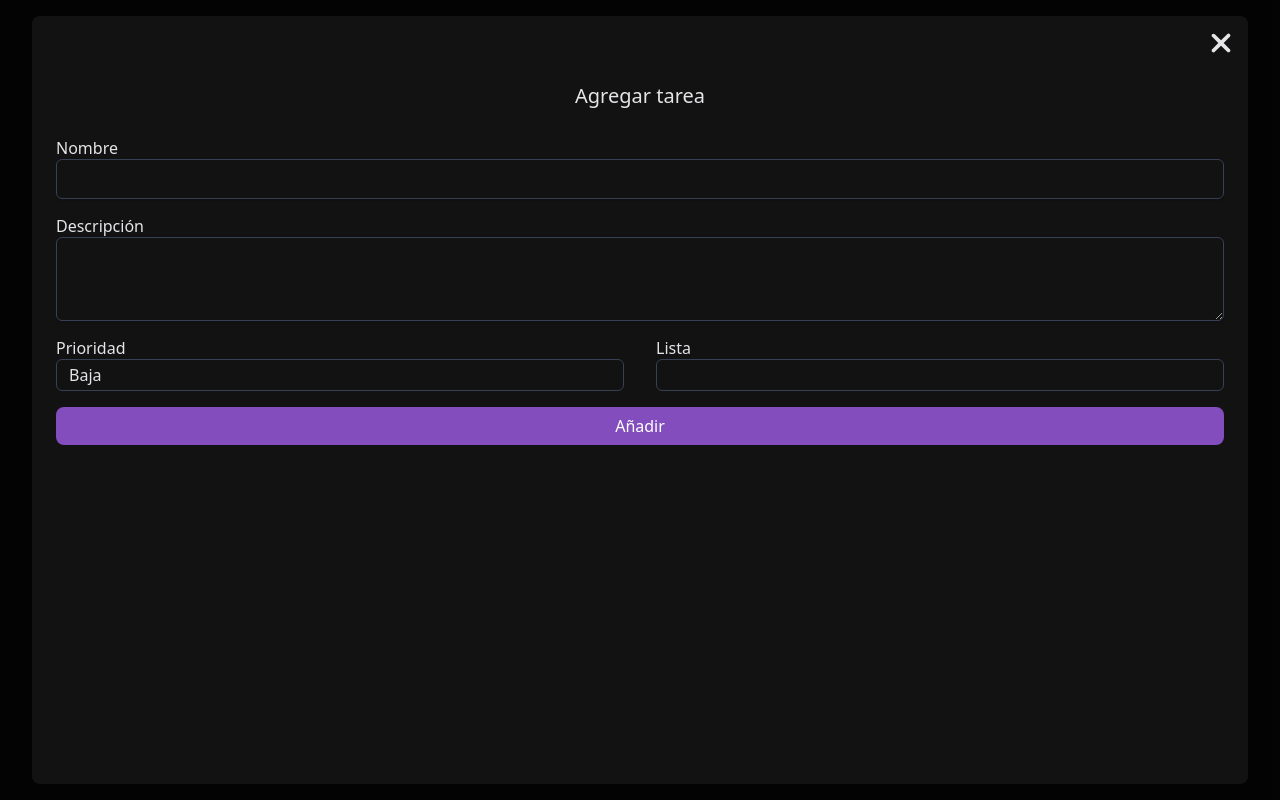
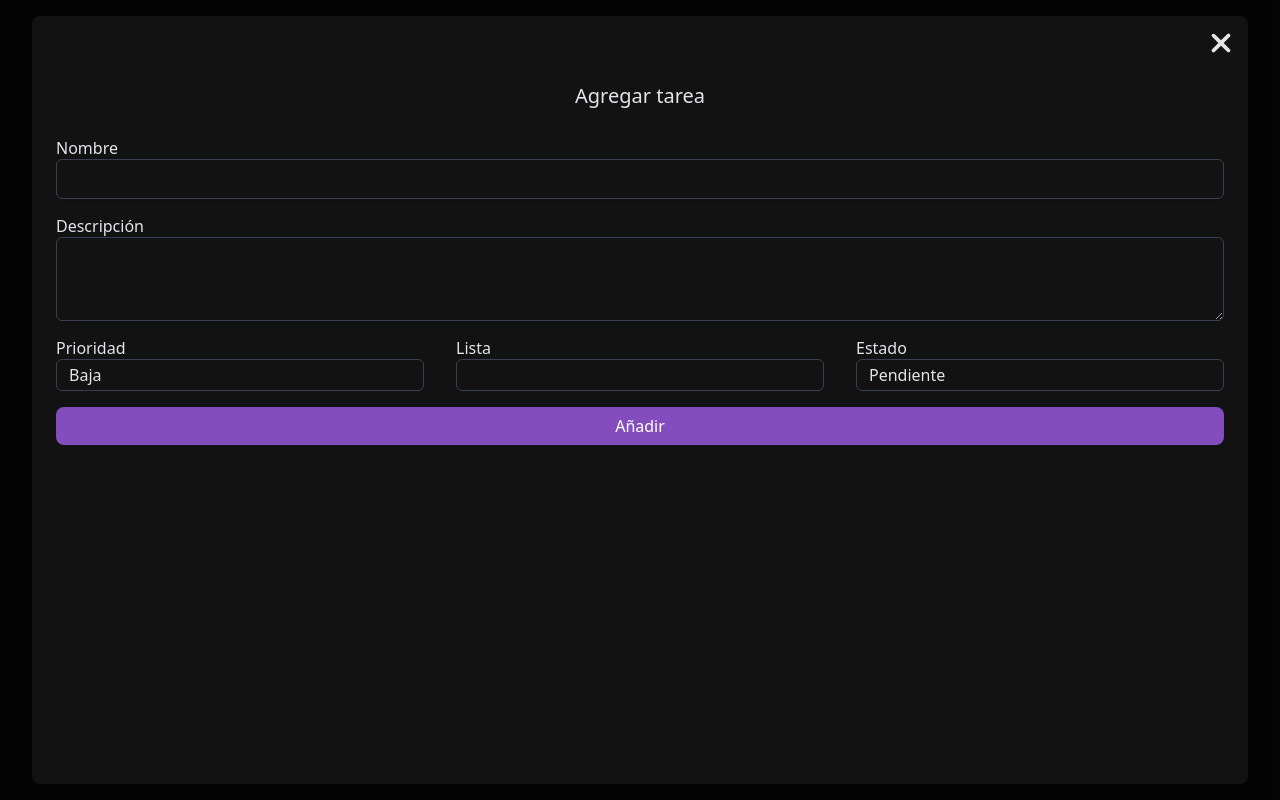
Before and after one commit to aitorlevi/crud-todo-tasks, a React (Vite) app: page / in a window 1280 px wide. Both pictures are taken after a click on the button "Crear tarea". Built offline with nearby package versions, Linux system fonts and the light colour scheme.

Commit message:
feat: implement task context; refactor task state management; update task creation and update components

```diff
--- a/src/App.jsx
+++ b/src/App.jsx
@@ -6,7 +6,7 @@ import Modal from "./components/Modal";
 import CreateTaskList from "./components/CreateTaskList";
 import TaskList from "./components/TaskList";
 import Button from "./components/Button";
-import TaskContext from "./contexts/TaskContext";
+import { TaskContext } from "./contexts/TaskContext";
 
 function generateId() {
   return new Date().getTime();
@@ -22,7 +22,13 @@ function App() {
 
   function renderForm() {
     if (contentModal === "createTask") {
-      return <CreateTask taskLists={taskLists} onCreateTask={createTask} />;
+      return (
+        <CreateTask
+          taskLists={taskLists}
+          onCreateTask={createTask}
+          onClose={closeModal}
+        />
+      );
     } else if (contentModal === "createTaskList") {
       return (
         <CreateTaskList
@@ -49,7 +55,6 @@ function App() {
     newTask.id = generateId();
     newTask.order = taskList.length;
     newTask.date = new Date().toISOString();
-    newTask.status = "pending";
     taskList.tasks.push(newTask);
     setTaskLists((a) => [
       ...a.slice(0, taskListIndex),
@@ -63,14 +68,15 @@ function App() {
   function updateTask(updatedTask) {
     let taskListId;
     for (let list of taskLists) {
-      if (list.tasks.find((task) => task.id === updatedTask.id)) return list.id;
+      if (list.tasks.find((task) => task.id === updatedTask.id))
+        taskListId = list.id;
     }
     const taskListIndex = taskLists.findIndex(
       (list) => list.id === updatedTask.list,
     );
     const taskList = { ...taskLists[taskListIndex] };
     const taskIndex = taskList.tasks.findIndex(
-      (task) => task.id === updateTask.id,
+      (task) => task.id === updatedTask.id,
     );
     if (taskListId === updatedTask.list) {
       taskList.tasks[taskIndex] = updatedTask;
@@ -81,23 +87,24 @@ function App() {
       ]);
     } else {
       taskList.tasks.splice(taskIndex, 1);
+
       setTaskLists((a) => [
         ...a.slice(0, taskListIndex),
         taskList,
         ...a.slice(taskListIndex + 1),
       ]);
       const newTaskListIndex = taskLists.findIndex(
-        (list) => list.id === updateTask.list,
+        (list) => list.id === updatedTask.list,
       );
       const newTaskList = { ...taskLists[newTaskListIndex] };
-      newTaskList.tasks.push(updateTask);
+      newTaskList.tasks.push(updatedTask);
       setTaskLists((a) => [
         ...a.slice(0, taskListIndex),
         newTaskList,
         ...a.slice(taskListIndex + 1),
       ]);
     }
-    closeModal();
+    return true;
   }
 
   return (
--- a/src/components/CreateTask.jsx
+++ b/src/components/CreateTask.jsx
@@ -1,12 +1,13 @@
 import React from "react";
 import TaskForm from "./TaskForm";
 
-export default function CreateTask({ taskLists, onCreateTask }) {
+export default function CreateTask({ taskLists, onCreateTask, onClose }) {
   return (
     <TaskForm
       taskLists={taskLists}
       onSubmit={onCreateTask}
       submitLabel="Añadir"
+      onClose={onClose}
     />
   );
 }
--- a/src/components/Task.jsx
+++ b/src/components/Task.jsx
@@ -1,6 +1,6 @@
 import React from "react";
 import {
-  getStatus,
+  getState,
   getPriorities,
   getTaskBackground,
   getPriorityColor,
@@ -11,6 +11,7 @@ import UpdateTask from "./UpdateTask";
 
 export default function Task({ data }) {
   const { contentModal, openModal, closeModal } = useModal();
+
   return (
     <>
       <article
@@ -18,9 +19,9 @@ export default function Task({ data }) {
         className="bg-background-surface flex min-w-4/5 flex-col gap-1 rounded-sm py-2 pr-2 pl-3 backdrop-grayscale"
       >
         <span
-          className={`${getTaskBackground(data.status)} text-background-main w-fit self-end rounded-sm px-2 py-0.5 text-end text-xs`}
+          className={`${getTaskBackground(data.state)} text-background-main w-fit self-end rounded-sm px-2 py-0.5 text-end text-xs`}
         >
-          {getStatus(data.status)}
+          {getState(data.state)}
         </span>
         <h4 className="">{data.title}</h4>
         <span className="text-text-secondary mb-2 flex-1">
@@ -43,7 +44,7 @@ export default function Task({ data }) {
       </article>
       {contentModal && (
         <Modal onClose={closeModal}>
-          <UpdateTask task={data} />
+          <UpdateTask task={data} onClose={closeModal} />
         </Modal>
       )}
     </>
--- a/src/components/TaskForm.jsx
+++ b/src/components/TaskForm.jsx
@@ -1,5 +1,5 @@
 import React from "react";
-import { PRIORITIES } from "../utils/constants";
+import { PRIORITIES, STATE } from "../utils/constants";
 import Button from "./Button";
 import LabelInput from "./LabelInput";
 
@@ -8,11 +8,20 @@ export default function TaskForm({
   initialValues = {},
   onSubmit,
   submitLabel = "Guardar",
+  onClose,
 }) {
   function handleSubmit(formData) {
     const formJson = Object.fromEntries(formData.entries());
     if (formJson.list) formJson.list = Number(formJson.list);
-    onSubmit(formJson);
+    if (initialValues) {
+      formJson.id = initialValues.id;
+      formJson.order = initialValues.order;
+      formJson.date = initialValues.date;
+    }
+    if (formJson == initialValues) return;
+    if (onSubmit(formJson)) {
+      onClose();
+    }
   }
 
   return (
@@ -65,6 +74,21 @@ export default function TaskForm({
             ))}
           </select>
         </label>
+        <label className="flex flex-1 flex-col">
+          Estado
+          <select
+            className="bg-background-main focus:outline-accent-600 w-full appearance-none rounded-md border border-gray-700 p-3 py-1 focus:outline-2 focus:-outline-offset-2"
+            name="state"
+            required
+            defaultValue={initialValues.priority || STATE[0].id}
+          >
+            {STATE.map((state) => (
+              <option key={state.id} value={state.id}>
+                {state.value}
+              </option>
+            ))}
+          </select>
+        </label>
       </div>
       <Button children={submitLabel} />
     </form>
--- a/src/components/UpdateTask.jsx
+++ b/src/components/UpdateTask.jsx
@@ -1,7 +1,7 @@
 import React, { useContext } from "react";
 import TaskForm from "./TaskForm";
-import TaskContext from "../contexts/TaskContext";
-export default function UpdateTask({ task }) {
+import { TaskContext } from "../contexts/TaskContext";
+export default function UpdateTask({ task, onClose }) {
   const { taskLists, updateTask } = useContext(TaskContext);
   return (
     <TaskForm
@@ -9,6 +9,7 @@ export default function UpdateTask({ task }) {
       initialValues={task}
       onSubmit={updateTask}
       submitLabel="Guardar"
+      onClose={onClose}
     />
   );
 }
--- /dev/null
+++ b/src/contexts/TaskContext.js
@@ -0,0 +1,2 @@
+import { createContext } from "react";
+export const TaskContext = createContext();
--- a/src/utils/constants.js
+++ b/src/utils/constants.js
@@ -3,7 +3,7 @@ export const PRIORITIES = [
   { id: "medium", value: "Media" },
   { id: "high", value: "Alta" },
 ];
-export const STATUS = [
+export const STATE = [
   { id: "pending", value: "Pendiente" },
   { id: "inProgress", value: "En progreso" },
   { id: "completed", value: "Completada" },
--- a/src/utils/utils.js
+++ b/src/utils/utils.js
@@ -1,5 +1,5 @@
 import { PRIORITIES } from "./constants";
-import { STATUS } from "./constants";
+import { STATE } from "./constants";
 
 export function getPriorities(id) {
   return (
@@ -20,8 +20,8 @@ export function getPriorityColor(id) {
   }
 }
 
-export function getStatus(id) {
-  return STATUS.find((status) => status.id === id)?.value || "Sin estado";
+export function getState(id) {
+  return STATE.find((status) => status.id === id)?.value || "Sin estado";
 }
 
 export function getTaskBackground(id) {
```
